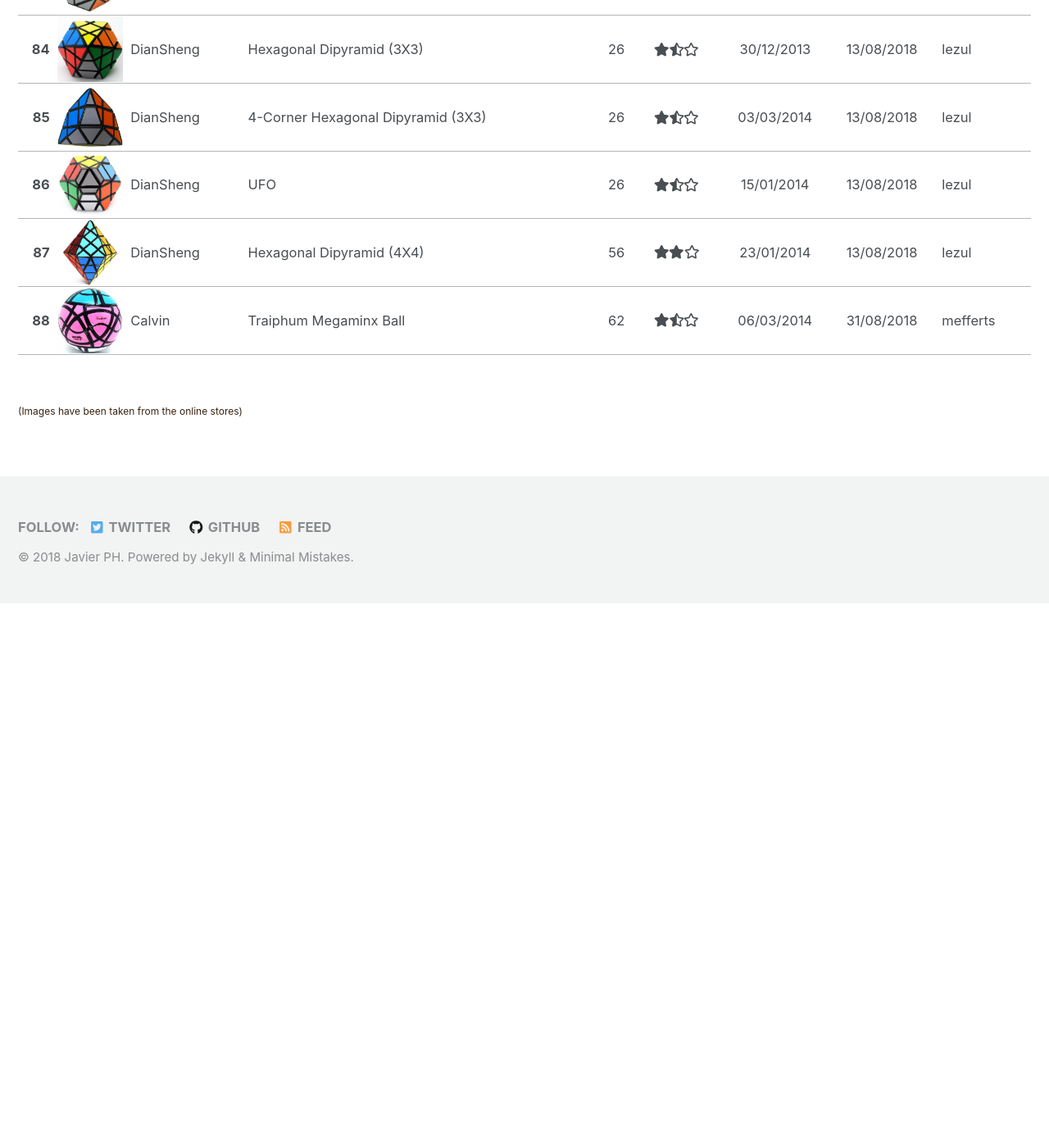
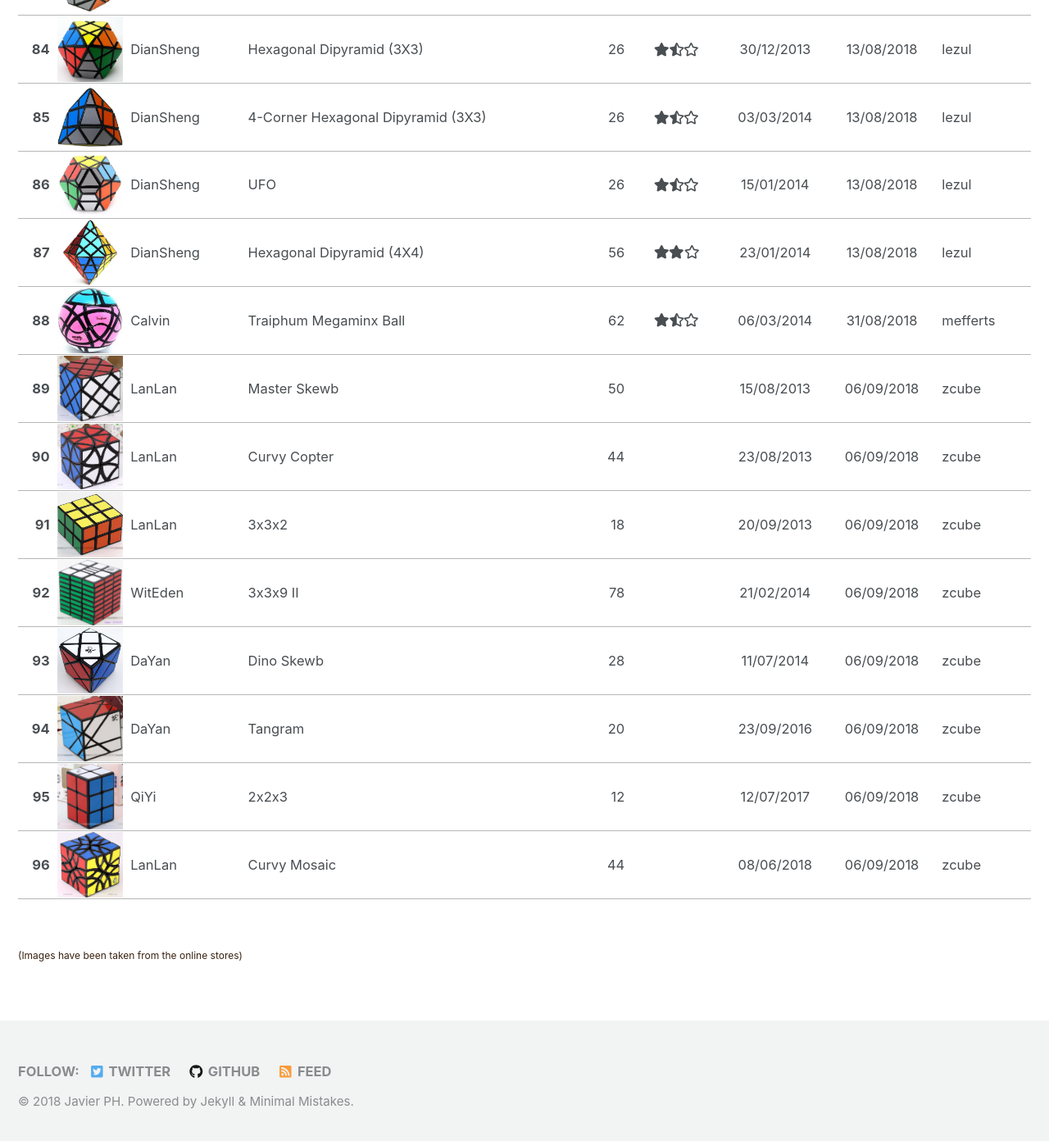
Before and after one commit to javierph/javierph.github.io, a Jekyll site: the page built from _pages/cubes.md, in a window 1280 px wide and 1400 px high, scrolled down 7434 px. Shown: the top 1392 px of the window at 82% size. Built offline with Jekyll 4.4.1, drawn with Linux system fonts in a browser that asks for light colours; nearby versions of some CDN libraries; before the commit the page ends 8170 px from its top, so only the background shows below that.

Commit message:
Added new cubes to the collection

```diff
--- a/_includes/cubes/cubes.html
+++ b/_includes/cubes/cubes.html
@@ -224,7 +224,7 @@
 	<td>ShengShou</td>
 	<td>Megamorphix</td>
 	<td style="text-align: right;">56</td>
-	<td data-value="2" style="text-align: center;"><i class="fas fa-star"></i><i class="fas fa-star"></i><i class="far fa-star"></i></td>
+	<td data-value="2.5" style="text-align: center;"><i class="fas fa-star"></i><i class="fas fa-star"></i><i class="fas fa-star-half-alt"></i></td>
 	<td data-value="20170503" style="text-align: center;">03/05/2017</td>
 	<td data-value="20180105" style="text-align: center;">05/01/2018</td>
 	<td>zcube</td>
@@ -675,7 +675,7 @@
 	<td>MoYu</td>
 	<td>Axis KingKong (3x3)</td>
 	<td style="text-align: right;">26</td>
-	<td data-value="2.5" style="text-align: center;"><i class="fas fa-star"></i><i class="fas fa-star"></i><i class="fas fa-star-half-alt"></i></td>
+	<td data-value="2" style="text-align: center;"><i class="fas fa-star"></i><i class="fas fa-star"></i><i class="far fa-star"></i></td>
 	<td data-value="20180619" style="text-align: center;">19/06/2018</td>
 	<td data-value="20180813" style="text-align: center;">13/08/2018</td>
 	<td>zcube</td>
@@ -741,7 +741,7 @@
 	<td>LanLan</td>
 	<td>Octahedron</td>
 	<td style="text-align: right;">42</td>
-	<td data-value="NA" style="text-align: center;"><i class="NA"></i><i class="NA"></i><i class="NA"></i></td>
+	<td data-value="2" style="text-align: center;"><i class="fas fa-star"></i><i class="fas fa-star"></i><i class="far fa-star"></i></td>
 	<td data-value="20141120" style="text-align: center;">20/11/2014</td>
 	<td data-value="20180808" style="text-align: center;">08/08/2018</td>
 	<td>kubekings</td>
@@ -966,3 +966,91 @@
 	<td data-value="20180831" style="text-align: center;">31/08/2018</td>
 	<td>mefferts</td>
 </tr>
+<tr>
+	<td style="text-align: right;font-weight: bold;">89</td>
+	<td style="width: 82px;padding: 1px;"><img src="/assets/images/cubes/89_Master Skewb.jpg" ></td>
+	<td>LanLan</td>
+	<td>Master Skewb</td>
+	<td style="text-align: right;">50</td>
+	<td data-value="NA" style="text-align: center;"><i class="NA"></i><i class="NA"></i><i class="NA"></i></td>
+	<td data-value="20130815" style="text-align: center;">15/08/2013</td>
+	<td data-value="20180906" style="text-align: center;">06/09/2018</td>
+	<td>zcube</td>
+</tr>
+<tr>
+	<td style="text-align: right;font-weight: bold;">90</td>
+	<td style="width: 82px;padding: 1px;"><img src="/assets/images/cubes/90_CurvyCopter.jpg" ></td>
+	<td>LanLan</td>
+	<td>Curvy Copter</td>
+	<td style="text-align: right;">44</td>
+	<td data-value="NA" style="text-align: center;"><i class="NA"></i><i class="NA"></i><i class="NA"></i></td>
+	<td data-value="20130823" style="text-align: center;">23/08/2013</td>
+	<td data-value="20180906" style="text-align: center;">06/09/2018</td>
+	<td>zcube</td>
+</tr>
+<tr>
+	<td style="text-align: right;font-weight: bold;">91</td>
+	<td style="width: 82px;padding: 1px;"><img src="/assets/images/cubes/91_332.jpg" ></td>
+	<td>LanLan</td>
+	<td>3x3x2</td>
+	<td style="text-align: right;">18</td>
+	<td data-value="NA" style="text-align: center;"><i class="NA"></i><i class="NA"></i><i class="NA"></i></td>
+	<td data-value="20130920" style="text-align: center;">20/09/2013</td>
+	<td data-value="20180906" style="text-align: center;">06/09/2018</td>
+	<td>zcube</td>
+</tr>
+<tr>
+	<td style="text-align: right;font-weight: bold;">92</td>
+	<td style="width: 82px;padding: 1px;"><img src="/assets/images/cubes/92_339II.jpg" ></td>
+	<td>WitEden</td>
+	<td>3x3x9 II</td>
+	<td style="text-align: right;">78</td>
+	<td data-value="NA" style="text-align: center;"><i class="NA"></i><i class="NA"></i><i class="NA"></i></td>
+	<td data-value="20140221" style="text-align: center;">21/02/2014</td>
+	<td data-value="20180906" style="text-align: center;">06/09/2018</td>
+	<td>zcube</td>
+</tr>
+<tr>
+	<td style="text-align: right;font-weight: bold;">93</td>
+	<td style="width: 82px;padding: 1px;"><img src="/assets/images/cubes/93_DinoSkewb.jpg" ></td>
+	<td>DaYan</td>
+	<td>Dino Skewb</td>
+	<td style="text-align: right;">28</td>
+	<td data-value="NA" style="text-align: center;"><i class="NA"></i><i class="NA"></i><i class="NA"></i></td>
+	<td data-value="20140711" style="text-align: center;">11/07/2014</td>
+	<td data-value="20180906" style="text-align: center;">06/09/2018</td>
+	<td>zcube</td>
+</tr>
+<tr>
+	<td style="text-align: right;font-weight: bold;">94</td>
+	<td style="width: 82px;padding: 1px;"><img src="/assets/images/cubes/94_Tangram.jpg" ></td>
+	<td>DaYan</td>
+	<td>Tangram</td>
+	<td style="text-align: right;">20</td>
+	<td data-value="NA" style="text-align: center;"><i class="NA"></i><i class="NA"></i><i class="NA"></i></td>
+	<td data-value="20160923" style="text-align: center;">23/09/2016</td>
+	<td data-value="20180906" style="text-align: center;">06/09/2018</td>
+	<td>zcube</td>
+</tr>
+<tr>
+	<td style="text-align: right;font-weight: bold;">95</td>
+	<td style="width: 82px;padding: 1px;"><img src="/assets/images/cubes/95_223.jpg" ></td>
+	<td>QiYi</td>
+	<td>2x2x3</td>
+	<td style="text-align: right;">12</td>
+	<td data-value="NA" style="text-align: center;"><i class="NA"></i><i class="NA"></i><i class="NA"></i></td>
+	<td data-value="20170712" style="text-align: center;">12/07/2017</td>
+	<td data-value="20180906" style="text-align: center;">06/09/2018</td>
+	<td>zcube</td>
+</tr>
+<tr>
+	<td style="text-align: right;font-weight: bold;">96</td>
+	<td style="width: 82px;padding: 1px;"><img src="/assets/images/cubes/96_CurvyMosaic.jpg" ></td>
+	<td>LanLan</td>
+	<td>Curvy Mosaic</td>
+	<td style="text-align: right;">44</td>
+	<td data-value="NA" style="text-align: center;"><i class="NA"></i><i class="NA"></i><i class="NA"></i></td>
+	<td data-value="20180608" style="text-align: center;">08/06/2018</td>
+	<td data-value="20180906" style="text-align: center;">06/09/2018</td>
+	<td>zcube</td>
+</tr>
```
Also changed, not shown: Gemfile.lock, assets/images/cubes/89_Master Skewb.jpg (added), assets/images/cubes/90_CurvyCopter.jpg (added), assets/images/cubes/91_332.jpg (added), assets/images/cubes/92_339II.jpg (added), assets/images/cubes/93_DinoSkewb.jpg (added), assets/images/cubes/94_Tangram.jpg (added), assets/images/cubes/95_223.jpg (added), assets/images/cubes/96_CurvyMosaic.jpg (added).
